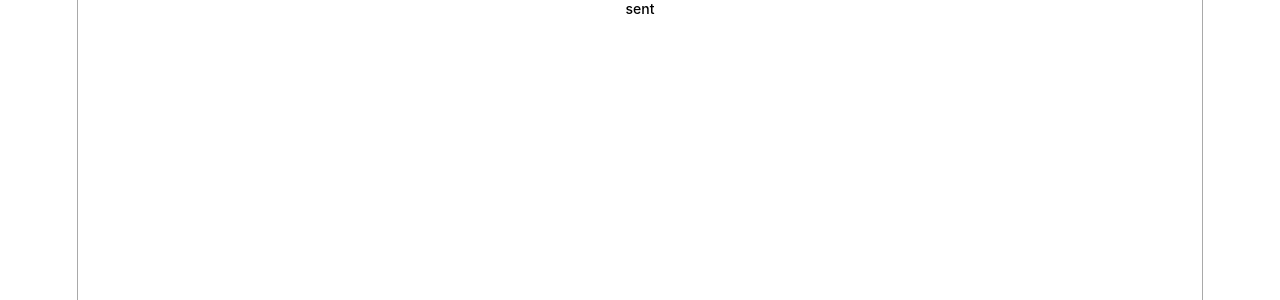
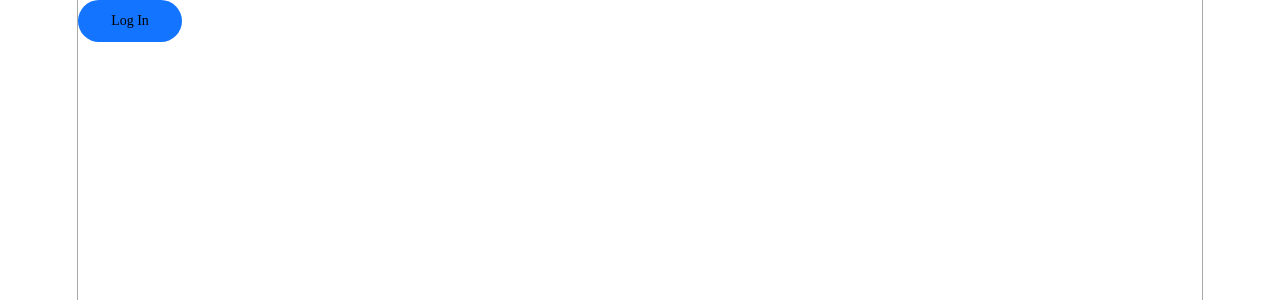
Before and after one commit to aleksei2834/PingPongFrontend, a React (Vite) app: page / in a window 1280 px wide. Shown: the top 300 px of the page. Built offline with nearby package versions, Linux system fonts and the light colour scheme; a web font is replaced by a local one.

Commit message:
fix(button): done btn need to get pizdulei from master

```diff
--- a/src/App.tsx
+++ b/src/App.tsx
@@ -2,8 +2,8 @@ import Button from './button';
 
 function App() {
   return (
-    <Button type="button" className="btn-string-accent" onClick={() => console.log('clicked')}>
-      sent
+    <Button type="button" size="medium" className="def-btn" onClick={() => console.log('clicked')}>
+      <span>Log In</span>
     </Button>
   );
 }
--- a/src/button.css
+++ b/src/button.css
@@ -21,7 +21,7 @@
 }
 
 .button {
-  display: flex;
+  display: inline-flex;
   flex-direction: row;
   justify-content: center;
   align-items: center;
@@ -37,10 +37,7 @@
   cursor: pointer;
 }
 
-.def-btn-big {
-  width: 158px;
-  height: 42px;
-
+.def-btn {
   font-family: 'Vorhersehbar';
   font-weight: 400;
   font-size: 14px;
@@ -49,16 +46,14 @@
   border-radius: 99px;
 }
 
-.def-btn-medium {
+.large {
+  width: 158px;
+  height: 42px;
+}
+
+.medium {
   width: 104px;
   height: 42px;
-
-  font-family: 'Vorhersehbar';
-  font-weight: 400;
-  font-size: 14px;
-
-  background-color: var(--accent-default);
-  border-radius: 99px;
 }
 
 .user-panel-btn {
@@ -72,22 +67,29 @@
   color: var(--accent-hover);
 }
 
-.btn-string {
+.btn-string-accent {
   width: fit-content;
   color: var(--accent-default);
 }
 
-.btn-string:hover {
-  color: var(--accent-hover);
-}
-
-.btn-string:active {
-  color: var(--accent-clicked);
+.btn-string-simple {
+  width: fit-content;
+  color: white;
 }
 
 .btn-string-danger {
   width: fit-content;
   color: var(--border);
+}
+
+.btn-string-simple:hover,
+.btn-string-accent:hover {
+  color: var(--accent-hover);
+}
+
+.btn-string-simple:active,
+.btn-string-accent:active {
+  color: var(--accent-clicked);
 }
 
 .btn-string-danger:hover {
@@ -126,6 +128,7 @@
   background-color: var(--background-hover);
 }
 
+.settings:hover,
 .chevrondown:hover {
   color: var(--accent-hover);
 }
@@ -146,7 +149,3 @@
 .user-panel-btn-setting:has(.chevrondown:hover) .microfone {
   border-right: 1px solid black;
 }
-
-.settings:hover {
-  color: var(--accent-hover);
-}
--- a/src/button.tsx
+++ b/src/button.tsx
@@ -5,13 +5,17 @@ interface IButtonProps {
   children?: React.ReactNode;
   className: string;
   type: 'button' | 'reset' | 'submit';
-
+  size?: 'small' | 'medium' | 'large';
   onClick: () => void;
 }
 
 function Button(props: IButtonProps) {
   return (
-    <button type={props.type} className={`button ${props.className}`} onClick={props.onClick}>
+    <button
+      type={props.type}
+      className={`button ${props.className} ${props.size}`}
+      onClick={props.onClick}
+    >
       {props.children}
     </button>
   );
```
